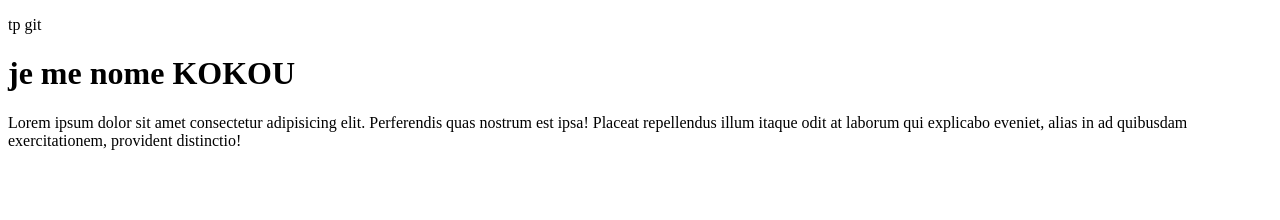
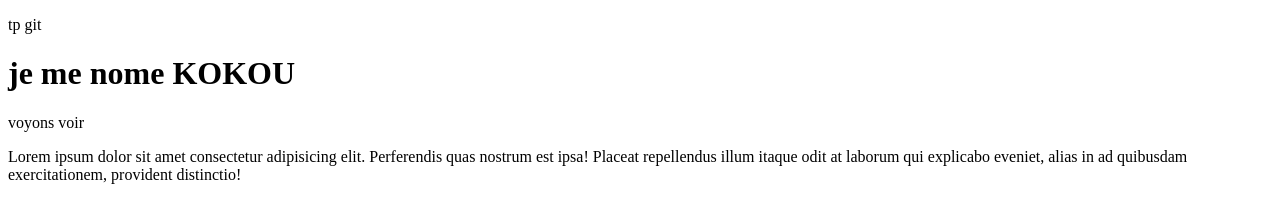
Before and after one commit to DEEVEN-k/TPGITHUB, a plain HTML site: page git.html in a window 1280 px wide. Drawn offline with Linux system fonts and the light colour scheme.

Commit message:
ajout du paragraphe voyons voir

```diff
--- a/git.html
+++ b/git.html
@@ -8,6 +8,7 @@
 <body>
     <p>tp git</p>
     <h1>je me nome KOKOU</h1>
+    <p>voyons voir</p>
     <p>Lorem ipsum dolor sit amet consectetur adipisicing elit. Perferendis quas nostrum est ipsa! Placeat repellendus illum itaque odit at laborum qui explicabo eveniet, alias in ad quibusdam exercitationem, provident distinctio!</p>
 </body>
 </html>
```
